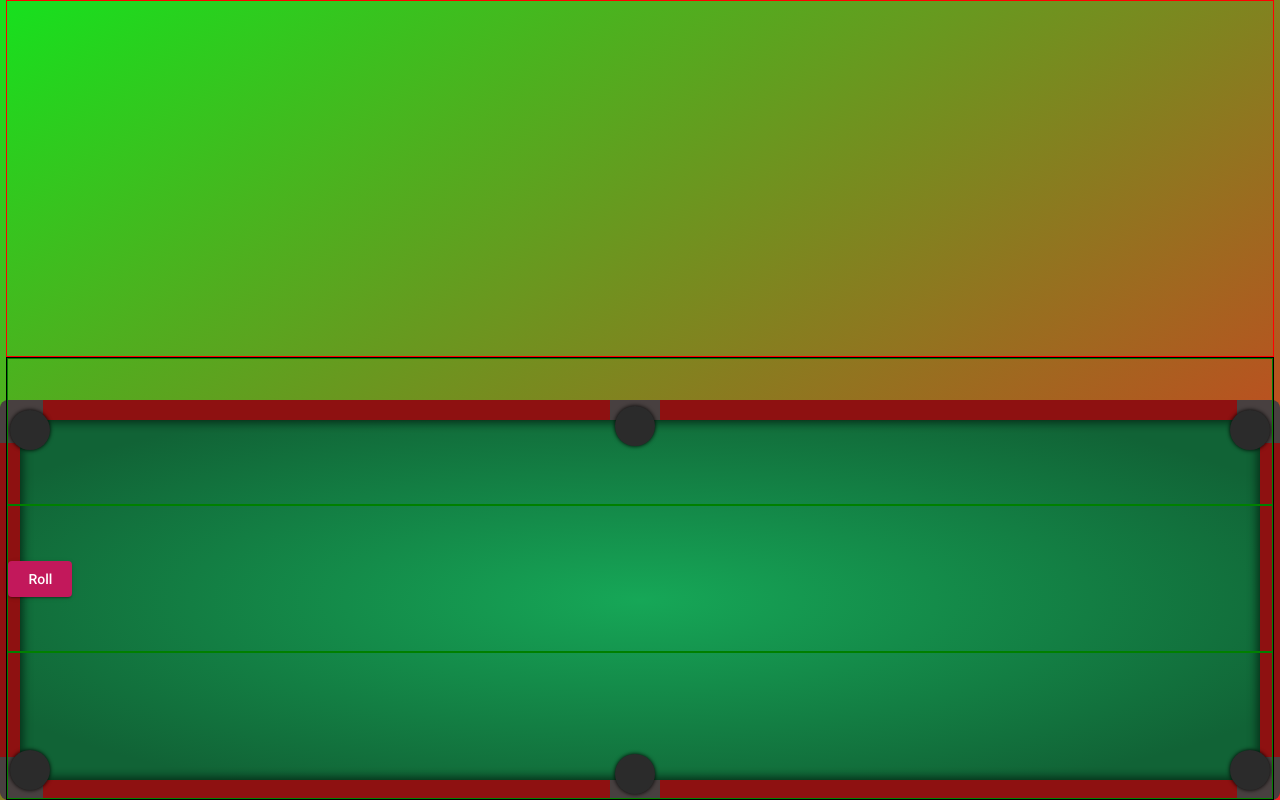
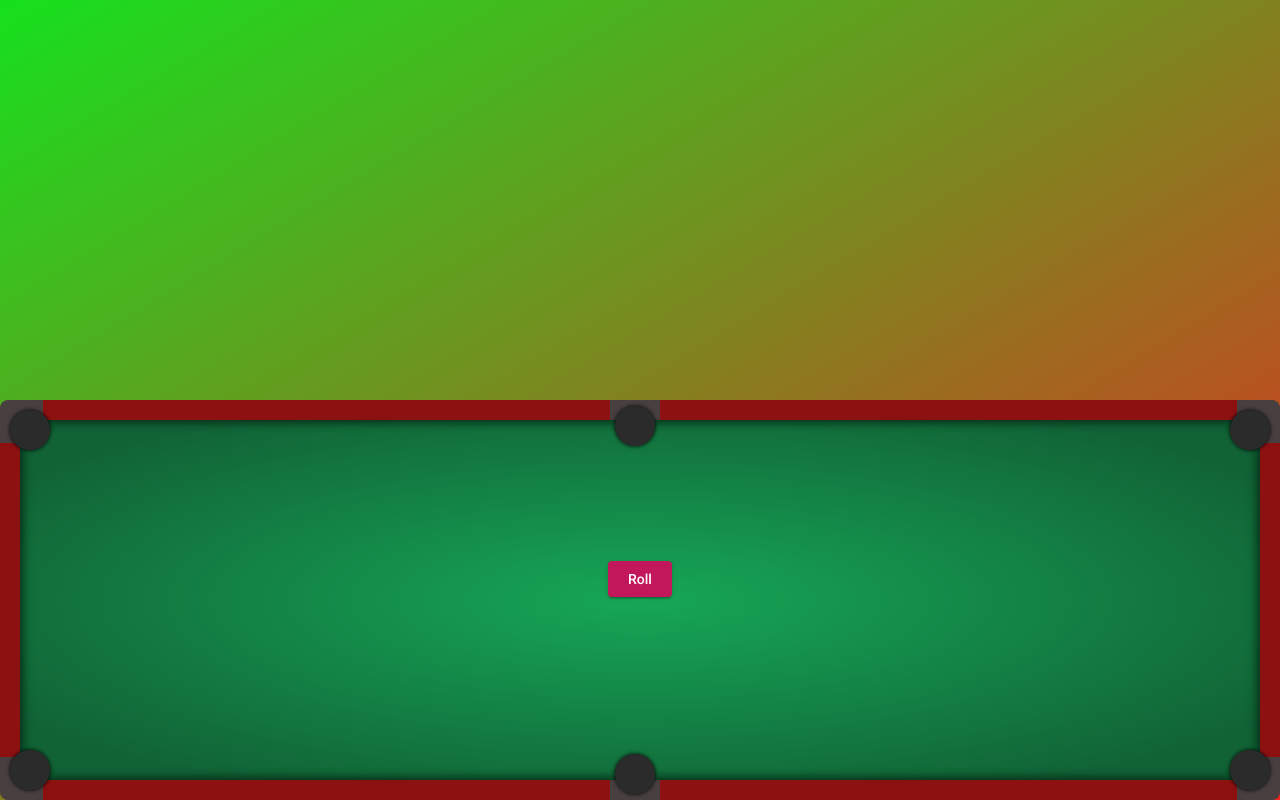
Before and after one commit to LoganLan/dice-game, an Angular app in the folder dice-game/: page /game-board in a window 1280 px wide. Built offline with nearby package versions, Linux system fonts and the light colour scheme.

Commit message:
fixing stuff

```diff
--- a/dice-game/src/app/game-board-page/game-board-page.component.css
+++ b/dice-game/src/app/game-board-page/game-board-page.component.css
@@ -23,9 +23,7 @@
   height: 50vh;
   flex-direction: row;
   justify-content: space-between;
-
   width: 99vw;
-  border: 1px solid red;
 }
 
 .subfield {
@@ -58,7 +56,6 @@
   display: flex;
   flex-direction: column;
   z-index: 10;
-  border: 1px solid black;
   width: 99vw;
   height: 62vh;
   align-items: stretch;
@@ -72,8 +69,6 @@
 
 .gameboard-subfield {
   display: flex;
-  border: 1px solid green;
-
   width: 100%;
   height: 100%;
 }
@@ -86,7 +81,7 @@
 .game-board-row-2 {
   order: 2;
   display: flex;
-  justify-content: space-between;
+  justify-content: space-evenly;
   align-items: center;
 }
 .game-board-row-3 {
```
